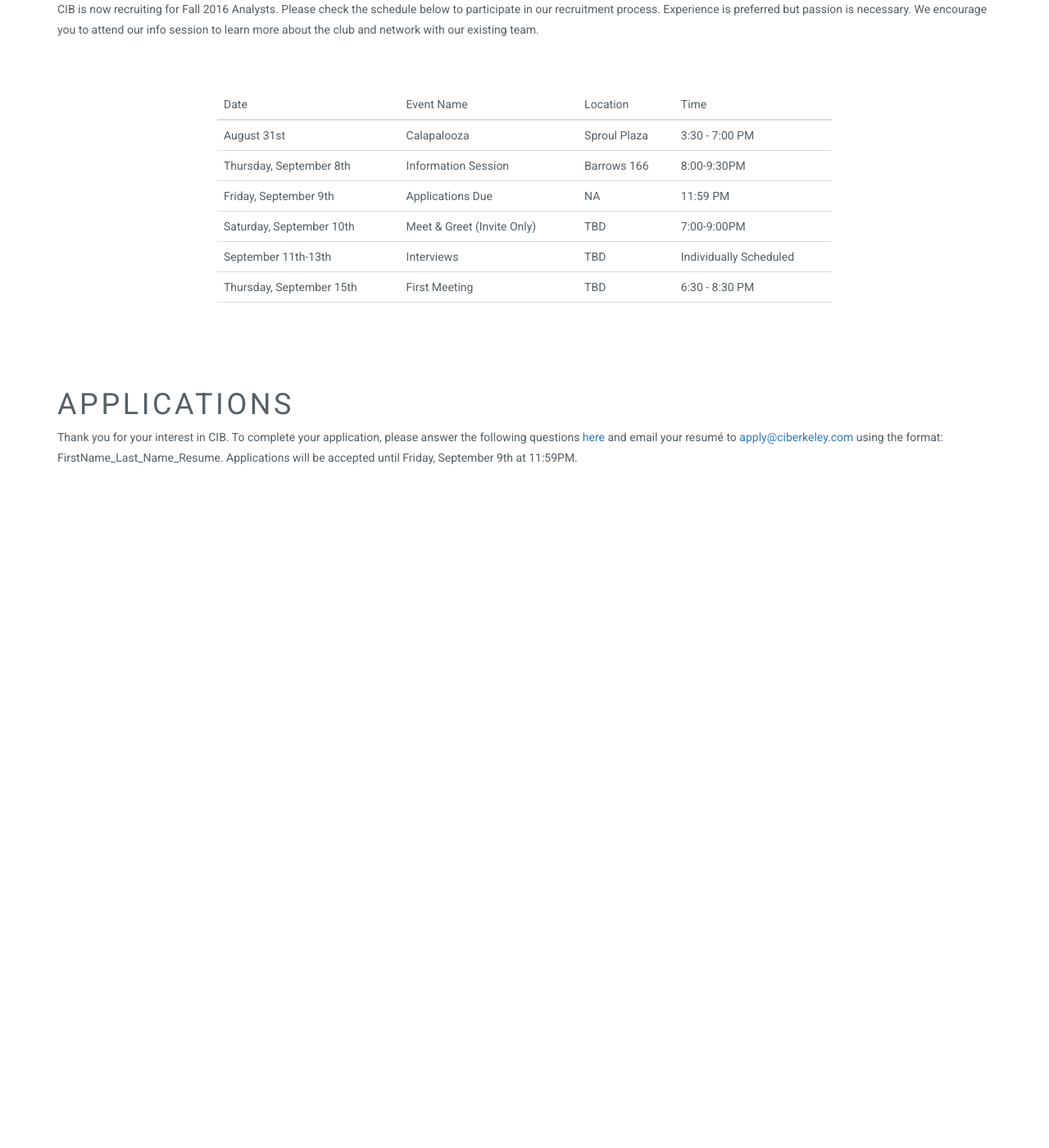
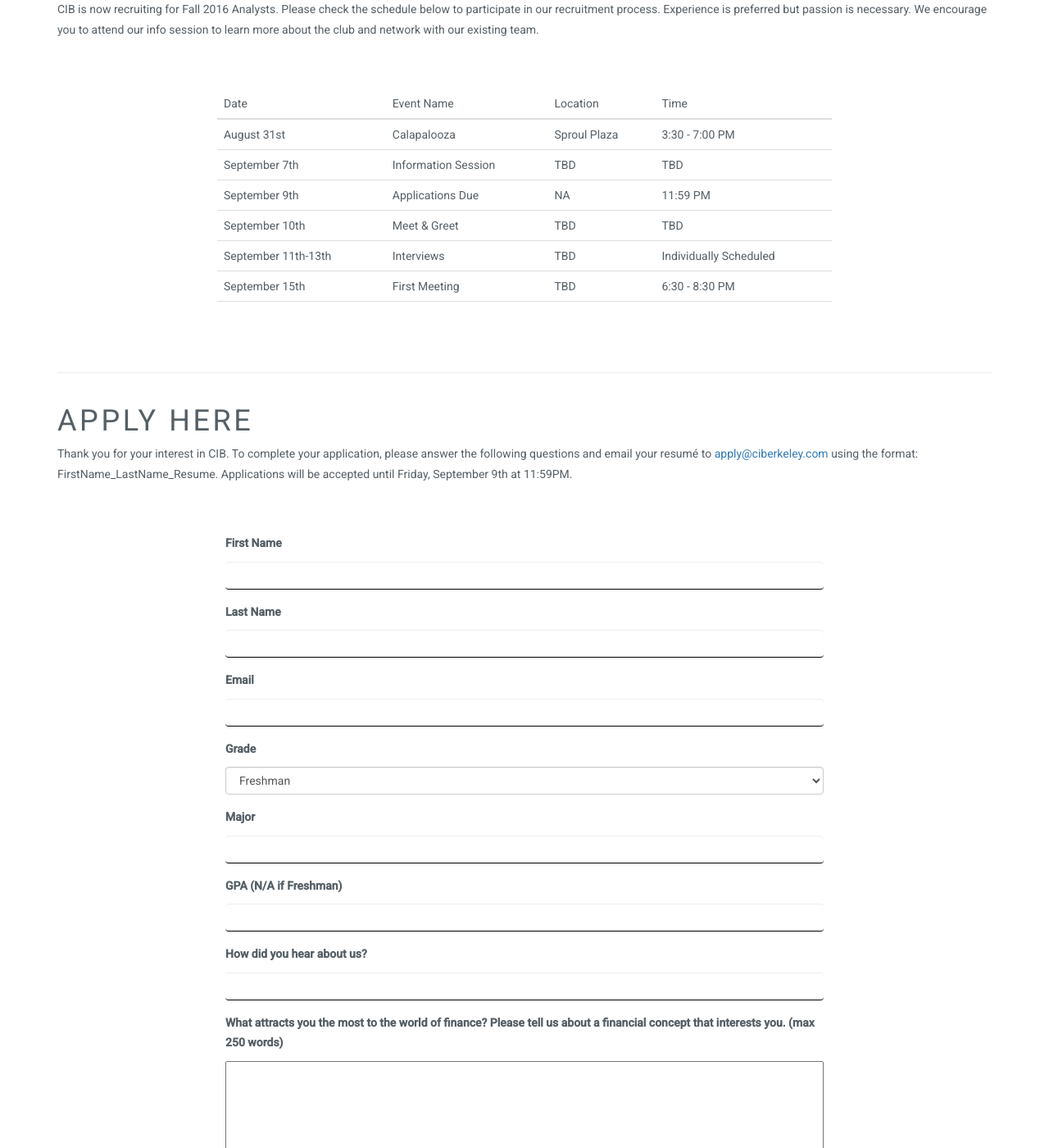
Before and after one commit to ciberkeley/ciberkeley.github.io, a Jekyll site: the page built from recruitment.html, in a window 1280 px wide and 1400 px high, scrolled down 592 px. Shown: the whole window at 82% size. Built offline with Jekyll 4.4.1, drawn with Linux system fonts in a browser that asks for light colours; nearby versions of some CDN libraries; before the commit the page ends 1222 px from its top, so only the background shows below that; some of the changed text lies outside the part shown.

Commit message:
app scott

```diff
--- a/recruitment.html
+++ b/recruitment.html
@@ -15,12 +15,6 @@ layout: default
       </p>
     </div>
   </div>
-
-  <div class="row">
-    <div class="col-md-12 text-center">
-    </div>
-  </div>
-
 
   <div class="row gap">
     <div class="col-md-offset-2 col-md-8">
@@ -41,22 +35,22 @@ layout: default
             <td> 3:30 - 7:00 PM  </td>
           </tr>
           <tr>
-            <td> Thursday, September 8th</td>
+            <td> September 7th</td>
             <td> Information Session </td>
-            <td> Barrows 166 </td>
-            <td> 8:00-9:30PM</td>
+            <td> TBD </td>
+            <td> TBD  </td>
           </tr>
           <tr>
-            <td> Friday, September 9th</td>
+            <td> September 9th</td>
             <td> Applications Due </td>
             <td> NA </td>
             <td> 11:59 PM </td>
           </tr>
           <tr>
-            <td> Saturday, September 10th </td>
-            <td> Meet & Greet (Invite Only)</td>
+            <td> September 10th </td>
+            <td> Meet & Greet </td>
             <td> TBD </td>
-            <td> 7:00-9:00PM </td>
+            <td> TBD </td>
           </tr>
           <tr>
             <td> September 11th-13th </td>
@@ -65,7 +59,7 @@ layout: default
             <td> Individually Scheduled </td>
           </tr>
           <tr>
-            <td> Thursday, September 15th </td>
+            <td> September 15th </td>
             <td> First Meeting </td>
             <td> TBD </td>
             <td> 6:30 - 8:30 PM </td>
@@ -78,17 +72,75 @@ layout: default
           </tr>
         </tbody>
       </table>
-    </div>
-  </div>
-
+      </div>
+</div>
+<hr>
   <div class="row gap">
     <div class="col-md-12">
       <p>
-        <h1>Applications </h1>
-        Thank you for your interest in CIB. To complete your application, please answer the following questions <a href="https://docs.google.com/forms/d/e/1FAIpQLScqhahpOsXr8zmdcwrR7NcDF_3jC4qUBProMrf7QN1PO_ZTZQ/viewform">here</a> and email your resumé to <a href="mailto:apply@ciberkeley.com?Subject=CIB Application" target="_top">apply@ciberkeley.com</a>
-         using the format: FirstName_Last_Name_Resume. Applications will be accepted until Friday, September 9th at 11:59PM.
+        <h1>Apply Here</h1>
+        Thank you for your interest in CIB. To complete your application, please answer the following questions and email your resumé to <a href="mailto:apply@ciberkeley.com?Subject=CIB Application" target="_top">apply@ciberkeley.com</a>
+         using the format: FirstName_LastName_Resume. Applications will be accepted until Friday, September 9th at 11:59PM.
       </p>
     </div>
   </div>
-
+  <form class = "col-md-offset-2 col-md-8" method = POST action="http://formspree.io/scott.post@mac.com">
+    <div class="form-group">
+      <p><strong>First Name</strong></p>
+      <input style = "border:1px solid black;border-width: 0px 0px 1px 0px;" type="text" class="form-control" name="first">
+    </div>
+    <div class="form-group">
+       <p><strong>Last Name</strong></p>
+      <input style = "border:1px solid black;border-width: 0px 0px 1px 0px;" type="text" class="form-control" name="last">
+    </div>
+    <div class="form-group">
+       <p><strong>Email</strong></p>
+      <input style = "border:1px solid black;border-width: 0px 0px 1px 0px;" type="text" class="form-control" name="mail">
+    </div>
+    <div class="form-group">
+      <p><strong>Grade</strong></p>
+      <select class="form-control" name="grade">
+        <option>Freshman</option>
+        <option>Sophomore</option>
+        <option>Junior</option>
+        <option>Senior</option>
+      </select>
+    </div>
+    <div class="form-group">
+      <p><strong>Major</strong></p>
+      <input style = "border:1px solid black;border-width: 0px 0px 1px 0px;" type="text" class="form-control" name="major">
+    </div>
+    <div class="form-group">
+      <p><strong>GPA (N/A if Freshman)</strong></p>
+      <input style = "border:1px solid black;border-width: 0px 0px 1px 0px;" type="text" class="form-control" name="gpa">
+    </div>
+    <div class="form-group">
+      <p><strong>How did you hear about us?</strong></p>
+      <input style = "border:1px solid black;border-width: 0px 0px 1px 0px;" type="text" class="form-control" name="referral">
+    </div>
+    <div class="form-group">
+      <p><strong>What attracts you the most to the world of finance? Please tell us about a financial concept that interests you. (max 250 words)</strong></p>
+      <textarea name="textarea" style="width:100%;height:150px;"></textarea>
+    </div>
+    <div class="form-group">
+      <p><strong>CIB has three subdivisions: portfolio management, equity research and software development. Furthermore, we are eager to find young talents with ambitions to take leadership in the club. Where would you contribution stand and how can you help us grow? (max 250 words)</strong></p>
+      <textarea name="textarea" style="width:100%;height:150px;"></textarea>
+    </div>
+    <div class="checkbox">
+      <p>
+        <input name = "available" type="checkbox"><strong>I am free on Thursdays 7:30 - 9pm</strong><br>
+      </p>
+    </div>
+    <div class="checkbox">
+      <p>
+        <input name = "resume" type="checkbox"><strong>I have emailed my resume to apply@ciberkeley.com</strong><br>
+      </p>
+    </div>
+    <br>
+    <button type="submit" style = "margin-left:35%; padding-top:12px" class="btn btn-default"><h4>Submit Application</h4></button>
+  </form>
+  </div>
 </div>
+<br>
+  <br>
+</div>
```
Also changed, not shown: 4 other files.
